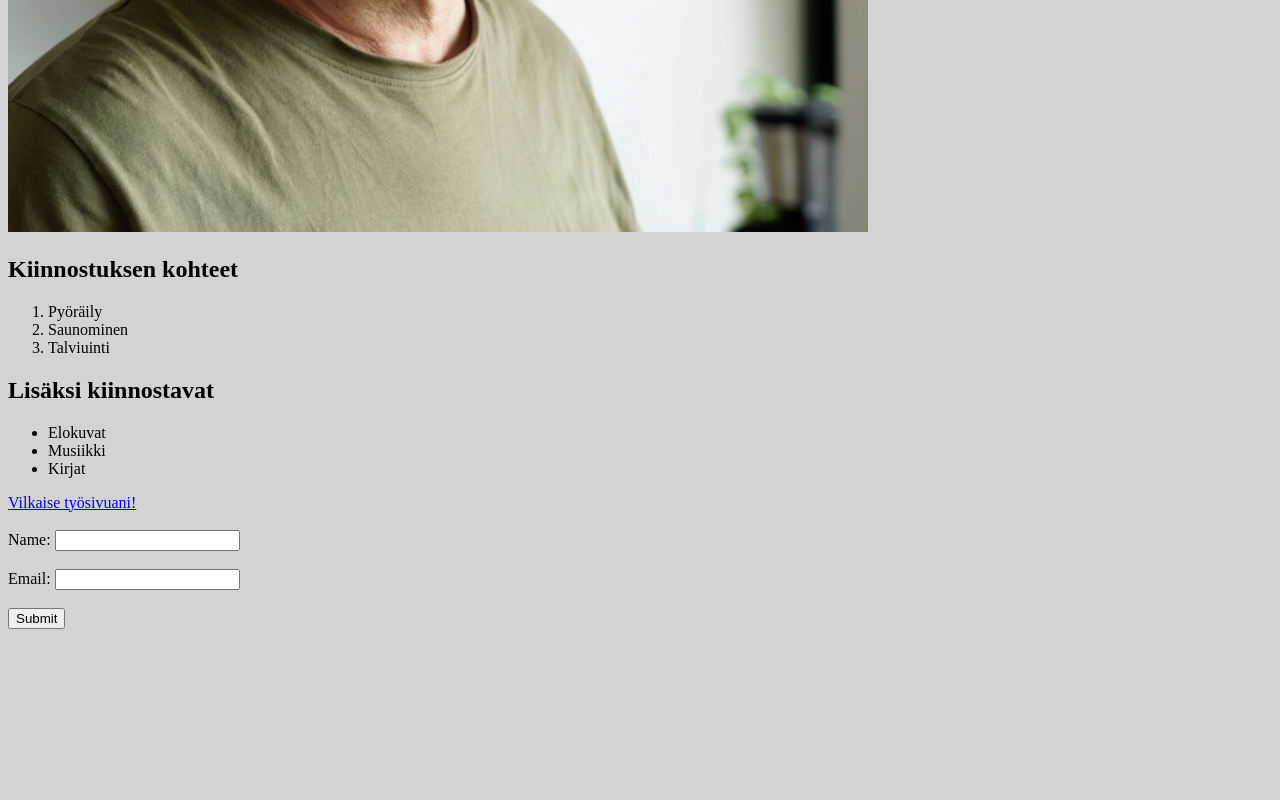
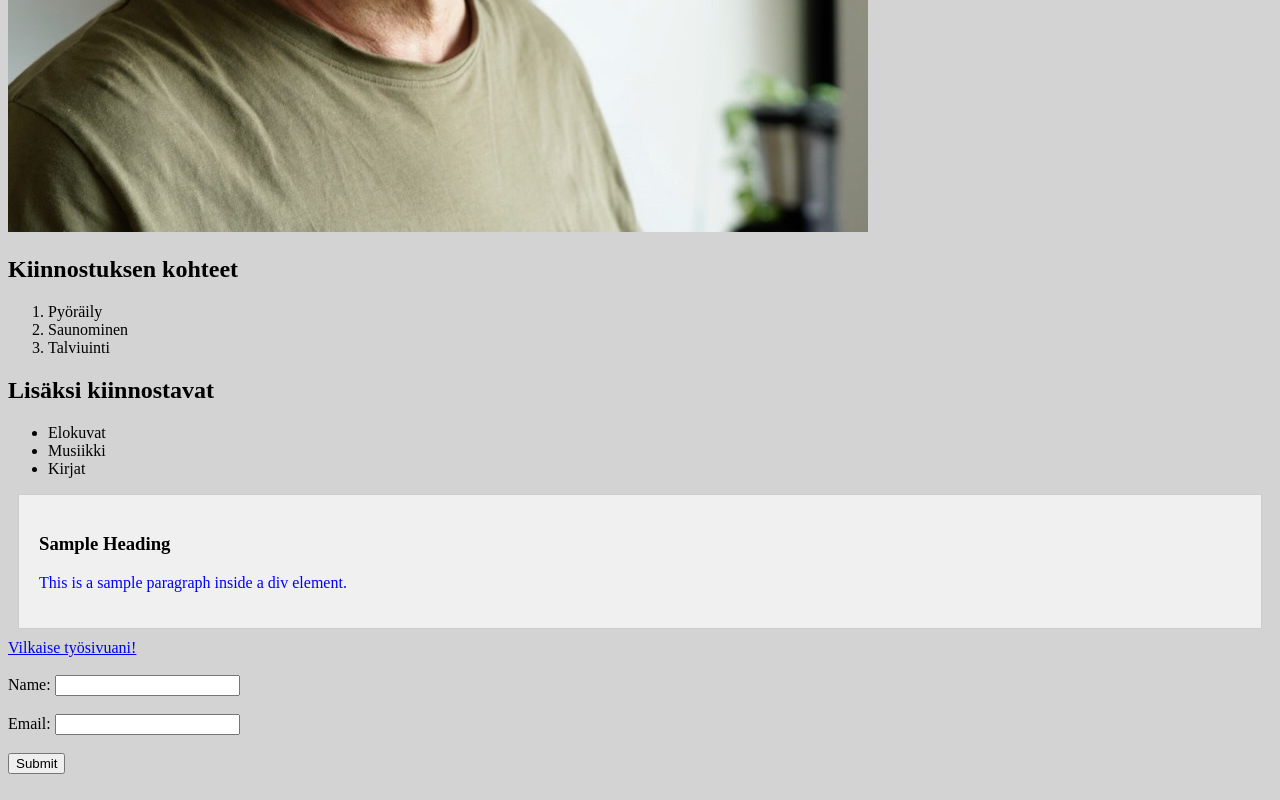
Before and after one commit to jos00221/Git-harjoitus, a plain HTML site: page WS02/index.html in a window 1280 px wide. Shown: the part 764-1564 px from the top of the page. Before the commit the page ends 1419 px from the top, so only its background shows below. Drawn offline with Linux system fonts and the light colour scheme.

Commit message:
Sample Heading laatikko

```diff
--- a/WS02/Styles/styles.css
+++ b/WS02/Styles/styles.css
@@ -9,3 +9,9 @@ p {
     h1 {
       font-size: 2em;
     }
+    .content-box {
+  padding: 20px;
+  margin: 10px;
+  background-color: #f0f0f0;
+  border: 1px solid #ccc;
+}
--- a/WS02/index.html
+++ b/WS02/index.html
@@ -8,6 +8,7 @@
     <title>Document</title>
   </head>
   <body>
+
     <style>
     h1 {
       color: green;
@@ -28,6 +29,10 @@
       <li>Musiikki</li>
       <li>Kirjat</li>
     </ul>
+    <div class="content-box">
+  <h3>Sample Heading</h3>
+  <p>This is a sample paragraph inside a div element.</p>
+</div>
     <a href="https://www.jounisoikkeli.com">Vilkaise työsivuani!</a><br />
     <br />
     <form>
```
